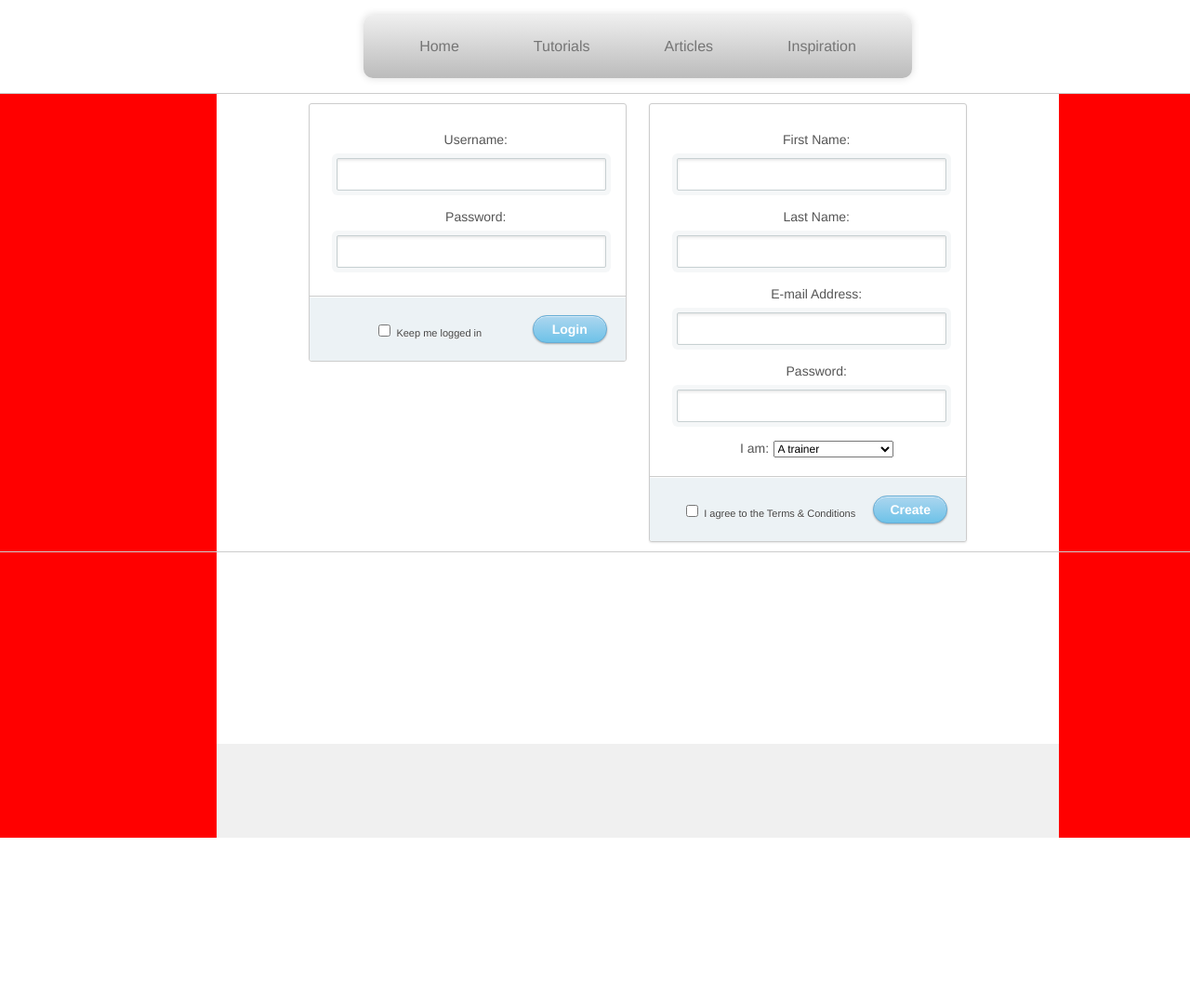
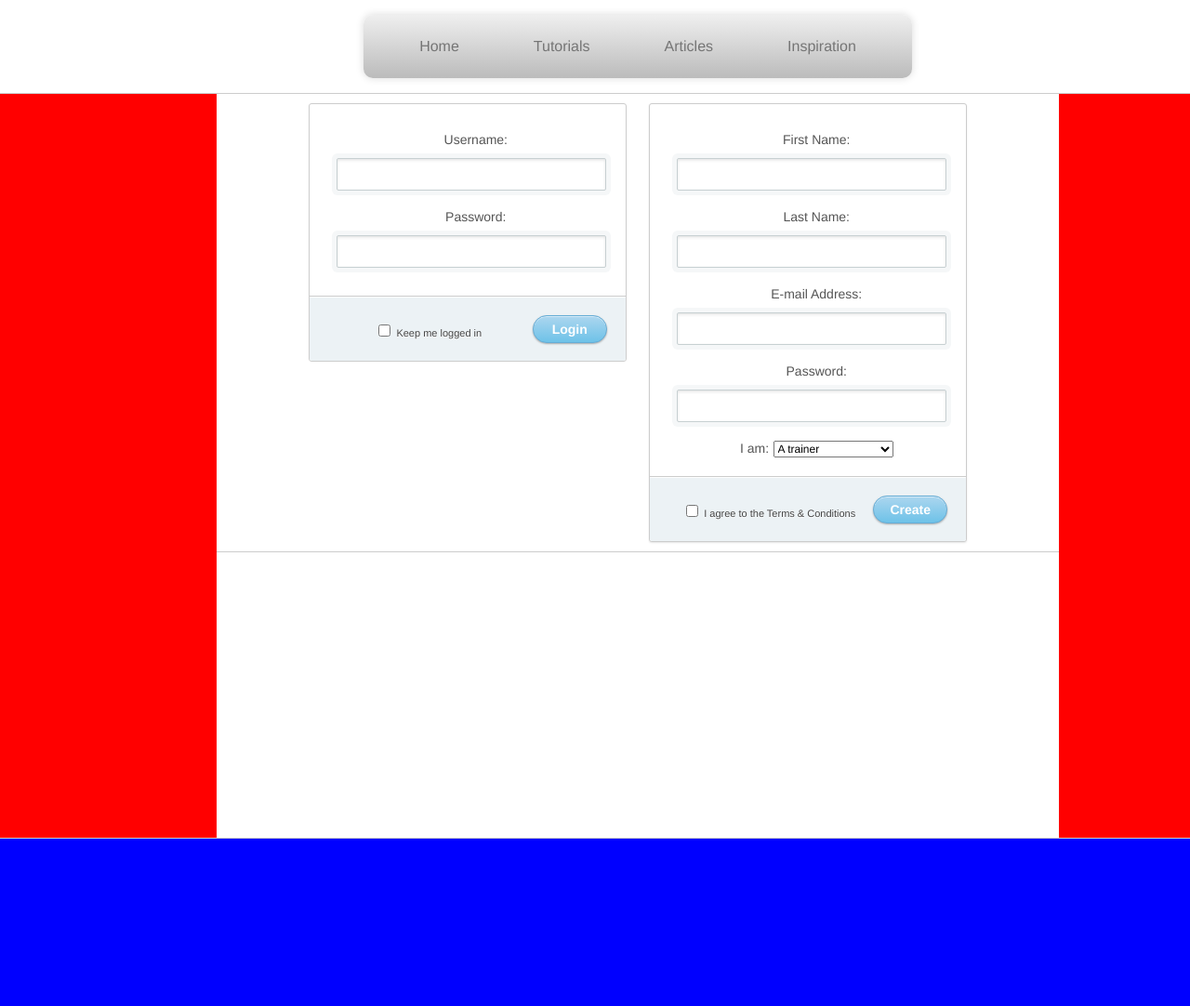
Before and after one commit to bjsawyer/TechFit, a PHP site: page /login.php in a window 1280 px wide; the page is wider, and only the part inside the window is pictured. Shown: that part at 93% size. Before the commit the page ends 901 px from the top of that part, so only its background shows below. Run offline with PHP 8.4, Linux system fonts and the light colour scheme.

Commit message:
added a footer; still trying to figure out the page height issue

```diff
--- /dev/null
+++ b/footer.php
@@ -0,0 +1,3 @@
+<div id="footer">
+
+</div>
--- a/login.php
+++ b/login.php
@@ -1,14 +1,14 @@
 <html>
 <head>
 	<link rel="stylesheet" type="text/css" href="style.css">
+</head>
+
+<body>
 	<?
 		include('navMenu.php');
 		include('sidebarLeft.php');
 		include('sidebarRight.php');
 	?>
-</head>
-
-<body>
     <!-- Begin Page Content -->
     <div class="bodyContainer" id="alignCenter">
 		<div id="container1">
@@ -46,5 +46,8 @@
 		</div>
     </div><!--/ container-->
     <!-- End Page Content -->
+	<?
+		include('footer.php');
+	?>
 </body>
 </html>
--- a/style.css
+++ b/style.css
@@ -2,6 +2,8 @@
 html {
     width: 100%;
 	height: 100%;
+	margin: 0;
+	padding: 0;
     font-family: "Helvetica Neue", Helvetica, sans-serif;
     color: #444;
     -webkit-font-smoothing: antialiased;
@@ -10,7 +12,6 @@ html {
 body {
 	width: 1372px;
 	margin: 0 auto;
-	height: 100%;
     font-family: "Helvetica Neue", Helvetica, sans-serif;
     color: #444;
     -webkit-font-smoothing: antialiased;
@@ -26,7 +27,7 @@ div {
 	border-bottom: 1px solid #ccc;
 }
 .bodyContainer{
-	width: 100%;
+	width: 66%;
 	margin-right: auto;
 	margin-left: auto;
 	border-bottom: 1px solid #ccc;
@@ -46,6 +47,15 @@ div {
 	height: 100%;
 	float: right;
 	background: red;
+}
+#footer {
+	background: blue;
+	clear: both;
+	height: 180px;
+	width: 100%;
+	margin-right: auto;
+	margin-left: auto;
+	border-top: 1px solid #ccc;
 }
 nav {
 	text-align: center;
```
